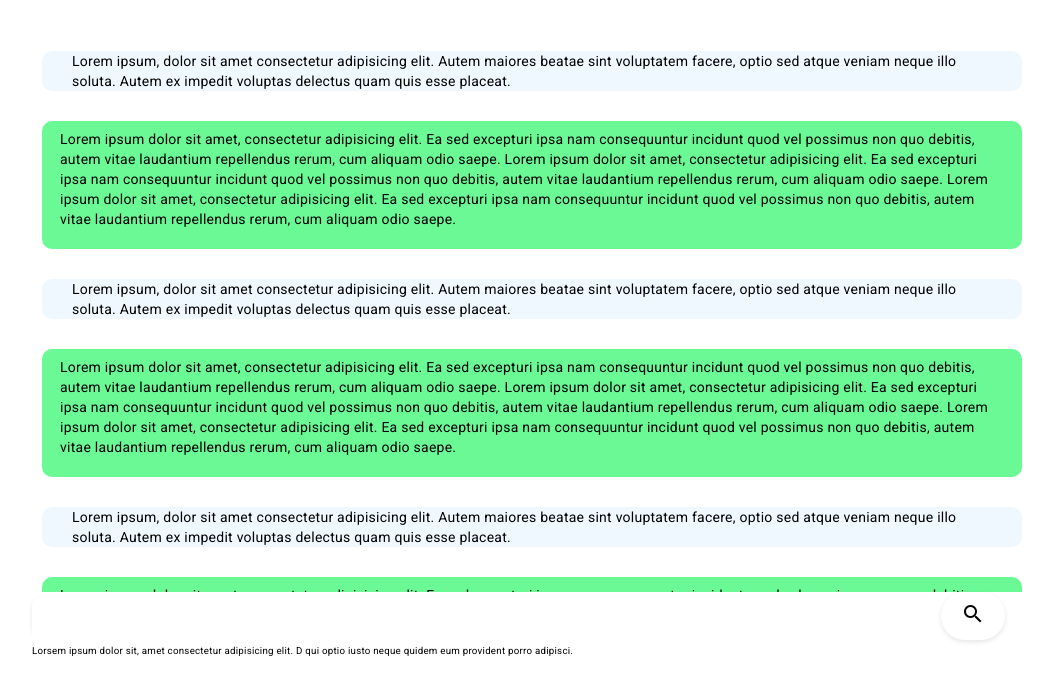
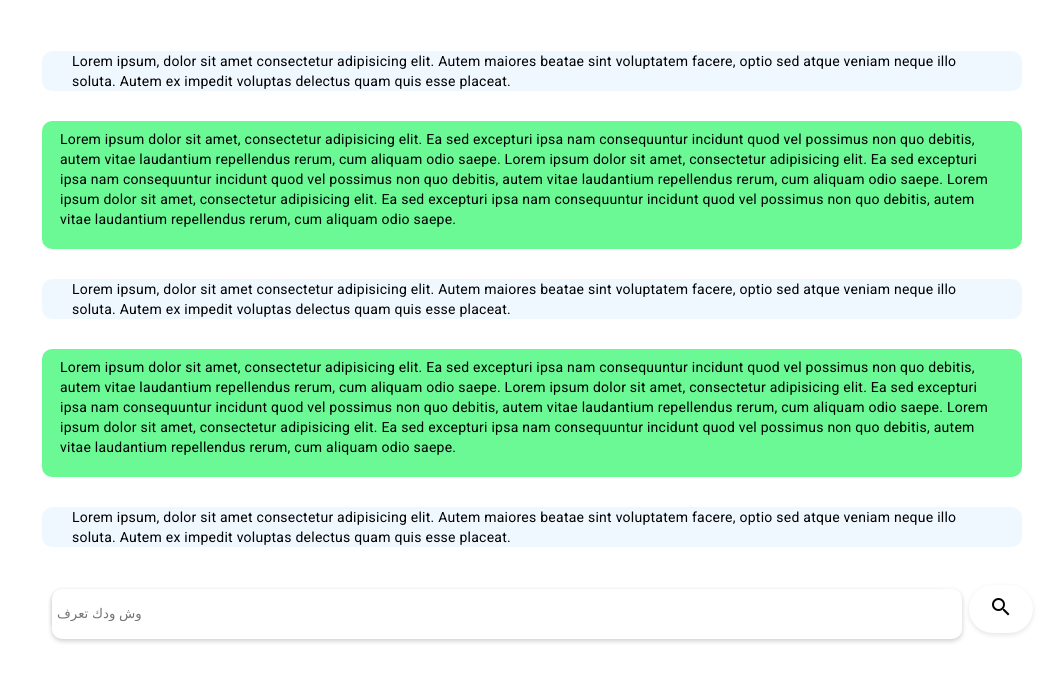
Before and after one commit to fahad5359/ChatBot-Interface, an Angular app: page / in a window 1280 px wide. Shown: the top 694 px of the page, without its empty margins (108-1168 px from the left). Built offline with nearby package versions, Linux system fonts and the light colour scheme.

Commit message:
Finall touches

```diff
--- a/angular.json
+++ b/angular.json
@@ -96,5 +96,8 @@
         }
       }
     }
+  },
+  "cli": {
+    "analytics": "280a7667-7421-416f-aad8-cc714e76d682"
   }
 }
--- a/src/app/button-c/button-c.component.css
+++ b/src/app/button-c/button-c.component.css
@@ -14,7 +14,6 @@
 .custom-button:hover {
   /* background-color: #00a846; */
   color: #2ef60f;
-  /* border-top: 1px solid #fff; */
   /* transform: scale(1); */
   box-shadow: 0 4px 6px 0 rgba(0, 0, 0, 0.2);
   transition: all 0.1s ease-in;
--- a/src/app/mega-cont/mega-cont.component.css
+++ b/src/app/mega-cont/mega-cont.component.css
@@ -60,7 +60,7 @@
 }
 
 .textInput {
-    /* margin: 20px; */
+    margin: 20px;
     width: 100%;
     display: flex;
     flex-direction: row;
@@ -78,6 +78,7 @@
 
 .btn {
     flex: 1;
+    margin: 8px;
 }
 
 .moreButtonsEtc {
--- a/src/app/mega-cont/mega-cont.component.html
+++ b/src/app/mega-cont/mega-cont.component.html
@@ -30,9 +30,13 @@
                 </div>
                 <!-- Maybe put more Buttns -->
                 <div class=" moreButtonsEtc">
-                    <small><small>Lorsem ipsum dolor sit, amet consectetur adipisicing elit. D qui optio iusto neque
-                            quidem
-                            eum provident porro adipisci.</small></small>
+                    <!-- uncomment to Test responsiveness -->
+
+                    <!-- <small><small>Lorsem ipsum dolor sit, amet consectetur adipisicing elit. D qui optio iusto neque
+                            quidemeum provident porro adipisci.</small></small> -->
+                            <!-- <app-button-c ></app-button-c>
+                            <app-button-c ></app-button-c>
+                            <app-button-c ></app-button-c> -->
                 </div>
             </div>
 
--- a/src/app/text-fld-c/text-fld-c.component.css
+++ b/src/app/text-fld-c/text-fld-c.component.css
@@ -2,7 +2,7 @@
     /* max-width: 90vh; */
     /* text-align: center; */
     padding: 5px;
-    margin: 0;
+    margin: 0px;
     border: none;
     /* border: 1px solid black; */
     border-radius: 10px;
@@ -10,5 +10,5 @@
     background: white;
     width: 100%;
     height: 40px;
-
+    box-shadow: 0 2px 5px 0 rgba(0, 0, 0, 0.2);
 }
--- a/src/app/text-fld-c/text-fld-c.component.html
+++ b/src/app/text-fld-c/text-fld-c.component.html
@@ -1,12 +1,7 @@
 <div>
 
-  <!-- Optin one -->
-  <!-- <mat-form-field class="inputFld">
-    <mat-label>Enter ysaour message</mat-label>
-    <input matInput type="text" placeholder="Type your message">
-    <app-button-c matSuffix mat-icon-button (click)="smmit()"></app-button-c>
-  </mat-form-field> -->
-  <input type="text" name="inputFld" class="inputFld">
+
+  <input type="text" name="inputFld" class="inputFld" placeholder="وش ودك تعرف">
 
 
   <!-- Optin Two -->
```
